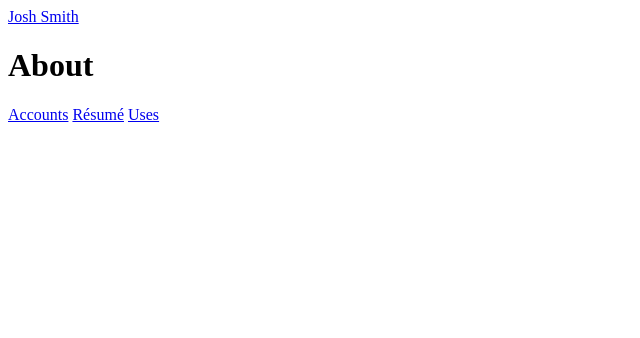
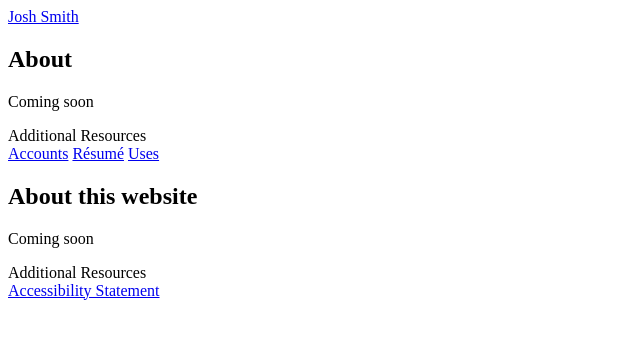
Before and after one commit to joshingmachine/joshingmachine.com, an Eleventy site: page src/about.html in a window 1280 px wide. Shown: the whole page, without its empty margins (0-640 px from the left). Built offline with nearby package versions, Linux system fonts and the light colour scheme; Eleventy itself is replaced by a stand-in of ours; files that its build step writes are made by us from their sources.

Commit message:
Update about page to include website details

```diff
--- a/src/about.html
+++ b/src/about.html
@@ -2,10 +2,28 @@
 layout: base.html
 title: About - Josh Smith
 ---
-<h1>About</h1>
+<section>
+    <h1>About</h1>
 
-<nav>
-    <a href="/accounts/">Accounts</a>
-    <a href="/resume/">Résumé</a>
-    <a href="/uses/">Uses</a>
-</nav>
+    <p>Coming soon</p>
+
+    <span id="about-links">Additional Resources</span>
+
+    <nav aria-labelledby="about-links">
+        <a href="/accounts/">Accounts</a>
+        <a href="/resume/">Résumé</a>
+        <a href="/uses/">Uses</a>
+    </nav>
+</section>
+
+<section>
+    <h2 id="about-this-site">About this website</h2>
+
+    <p>Coming soon</p>
+
+    <span id="about-this-site-links">Additional Resources</span>
+
+    <nav aria-labelledby="about-this-site about-this-site-links">
+        <a href="/accessibility-statement/">Accessibility Statement</a>
+    </nav>
+</section>
```
